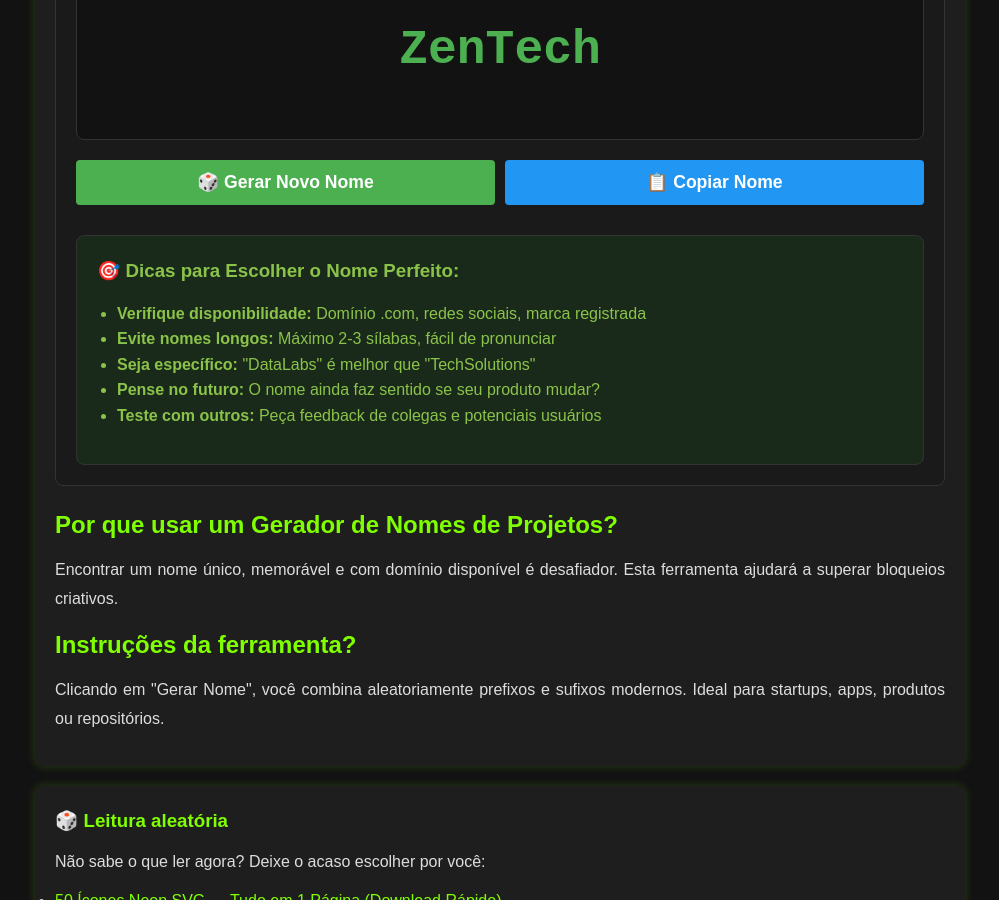
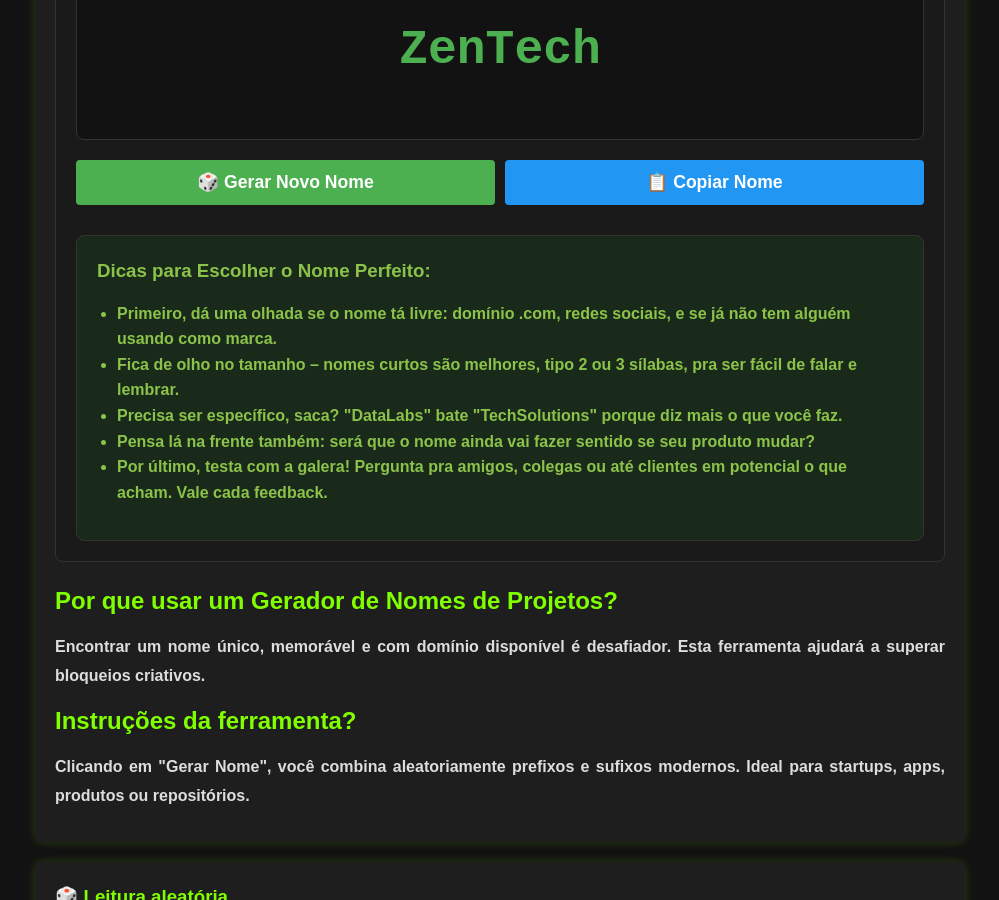
Before and after one commit to Piolinux/piolinux-site, a Jekyll site: the page built from _pages/tools/project-name-generator.html, in a window 1280 px wide and 900 px high, scrolled down 864 px. Shown: the whole window, without its empty margins (140-1139 px from the left). Built offline with Jekyll 4.4.1, drawn with Linux system fonts in a browser that asks for light colours; some of the changed text lies outside the part shown.

Commit message:
Update project-name-generator.html

```diff
--- a/_pages/tools/project-name-generator.html
+++ b/_pages/tools/project-name-generator.html
@@ -53,13 +53,13 @@ tags: [startup, projeto, nome, branding, empreendedor, dev, criativo, moderno]
   </div>
 
   <div style="background: #1a2a1a; color: #8bc34a; padding: 20px; border-radius: 8px; margin-top: 30px; border: 1px solid #333;">
-    <h3 style="color: #8bc34a; margin-top: 0;">🎯 Dicas para Escolher o Nome Perfeito:</h3>
+    <h3 style="color: #8bc34a; margin-top: 0;">Dicas para Escolher o Nome Perfeito:</h3>
     <ul style="padding-left: 20px; margin: 15px 0; line-height: 1.6;">
-      <li><strong>Verifique disponibilidade:</strong> Domínio .com, redes sociais, marca registrada</li>
-      <li><strong>Evite nomes longos:</strong> Máximo 2-3 sílabas, fácil de pronunciar</li>
-      <li><strong>Seja específico:</strong> "DataLabs" é melhor que "TechSolutions"</li>
-      <li><strong>Pense no futuro:</strong> O nome ainda faz sentido se seu produto mudar?</li>
-      <li><strong>Teste com outros:</strong> Peça feedback de colegas e potenciais usuários</li>
+      <li><strong>Primeiro, dá uma olhada se o nome tá livre: domínio .com, redes sociais, e se já não tem alguém usando como marca.</li>
+      <li><strong>Fica de olho no tamanho – nomes curtos são melhores, tipo 2 ou 3 sílabas, pra ser fácil de falar e lembrar.</li>
+      <li><strong>Precisa ser específico, saca? "DataLabs" bate "TechSolutions" porque diz mais o que você faz.</li>
+      <li><strong>Pensa lá na frente também: será que o nome ainda vai fazer sentido se seu produto mudar? </li>
+      <li><strong>Por último, testa com a galera! Pergunta pra amigos, colegas ou até clientes em potencial o que acham. Vale cada feedback.</li>
     </ul>
   </div>
 </div>
```
